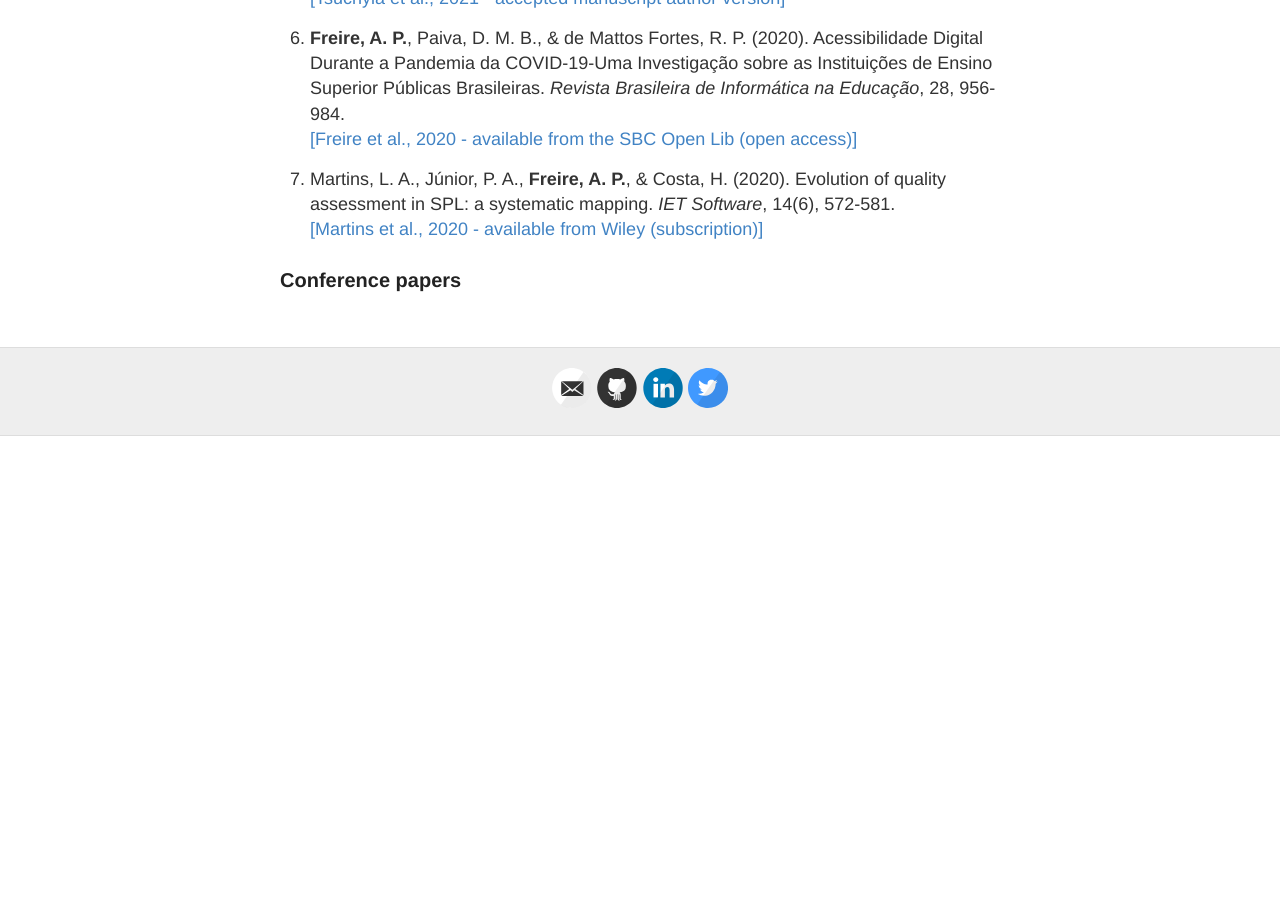
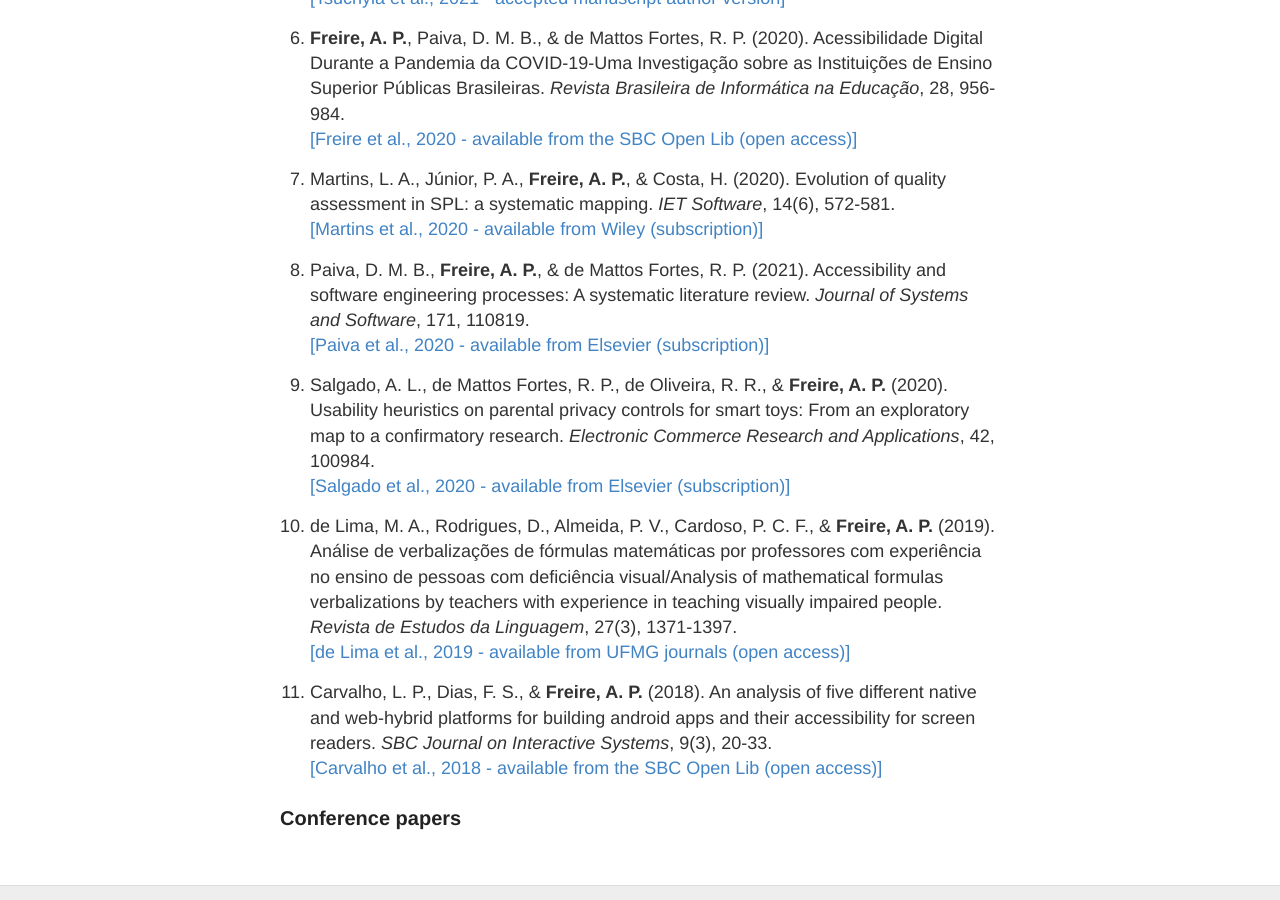
Before and after one commit to apfreire/apfreire.github.io, a Jekyll site: the page built from publications.md, in a window 1280 px wide and 900 px high, scrolled down 1115 px. Built offline with Jekyll 4.4.1, drawn with Linux system fonts in a browser that asks for light colours; before the commit the page ends 1551 px from its top, so only the background shows below that.

Commit message:
Update publications.md

```diff
--- a/publications.md
+++ b/publications.md
@@ -26,5 +26,14 @@ also available on this page.  Please let me know if you need any adapted copy of
 
 7. Martins, L. A., Júnior, P. A., **Freire, A. P.**, & Costa, H. (2020). Evolution of quality assessment in SPL: a systematic mapping. *IET Software*, 14(6), 572-581.<br/> [[Martins et al., 2020 - available from Wiley (subscription)]](https://ietresearch.onlinelibrary.wiley.com/doi/pdf/10.1049/iet-sen.2020.0037)
 
+8. Paiva, D. M. B., **Freire, A. P.**, & de Mattos Fortes, R. P. (2021). Accessibility and software engineering processes: A systematic literature review. *Journal of Systems and Software*, 171, 110819.<br/>[[Paiva et al., 2020 - available from Elsevier (subscription)]](https://doi.org/10.1016/j.jss.2020.110819)
+
+9. Salgado, A. L., de Mattos Fortes, R. P., de Oliveira, R. R., & **Freire, A. P.** (2020). Usability heuristics on parental privacy controls for smart toys: From an exploratory map to a confirmatory research. *Electronic Commerce Research and Applications*, 42, 100984.<br/>[[Salgado et al., 2020 - available from Elsevier (subscription)]](https://doi.org/10.1016/j.elerap.2020.100984)
+
+10. de Lima, M. A., Rodrigues, D., Almeida, P. V., Cardoso, P. C. F., & **Freire, A. P.** (2019). Análise de verbalizações de fórmulas matemáticas por professores com experiência no ensino de pessoas com deficiência visual/Analysis of mathematical formulas verbalizations by teachers with experience in teaching visually impaired people. *Revista de Estudos da Linguagem*, 27(3), 1371-1397. <br/> [[de Lima et al., 2019 - available from UFMG journals (open access)]](http://dx.doi.org/10.17851/2237-2083.27.3.1371-1397)
+
+11. Carvalho, L. P., Dias, F. S., & **Freire, A. P.** (2018). An analysis of five different native and web-hybrid platforms for building android apps and their accessibility for screen readers. *SBC Journal on Interactive Systems*, 9(3), 20-33.<br/> [[Carvalho et al., 2018 - available from the SBC Open Lib (open access)]](https://doi.org/10.5753/jis.2018.707)
+
+
 
 ### Conference papers
```
